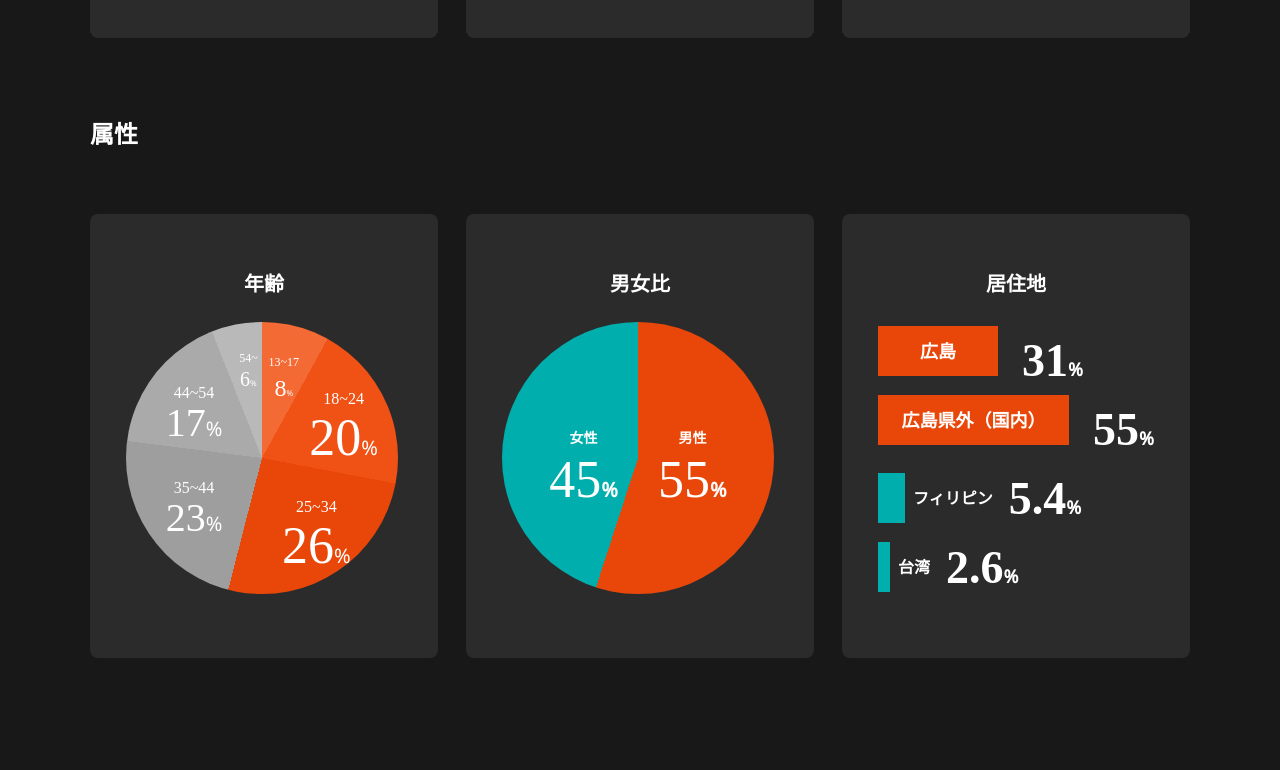
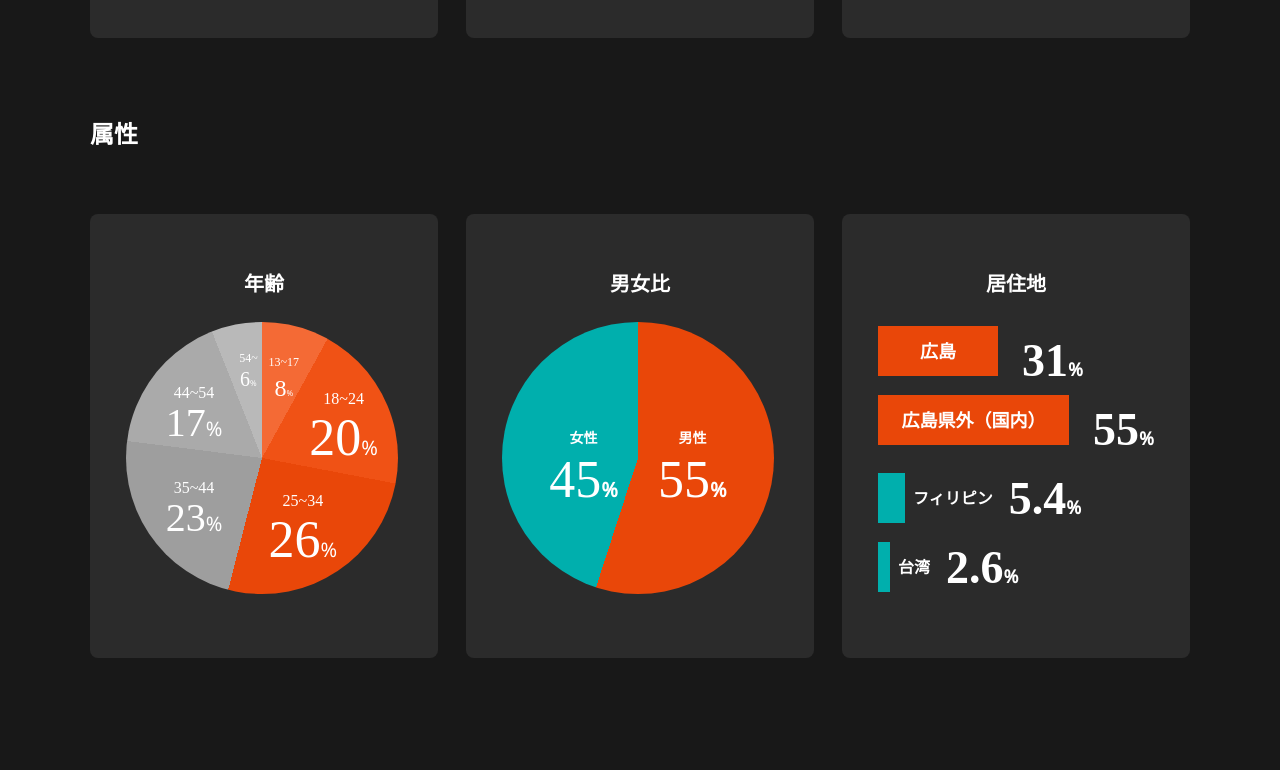
Before and after one commit to koichi-omae/stak-lp-coding, a Next.js app: page / in a window 1280 px wide. Shown: the part 6440-7210 px from the top of the page. Built offline with nearby package versions, Linux system fonts and the light colour scheme.

Commit message:
円グラフの微調整

```diff
--- a/src/app/globals.css
+++ b/src/app/globals.css
@@ -35,8 +35,8 @@
   transform: translate(-50%, -50%);
 }
 .age-text3 {
-  top: 80%;
-  left: 70%;
+  top: 78%;
+  left: 65%;
   transform: translate(-50%, -50%);
 }
 .age-text4 {
```
